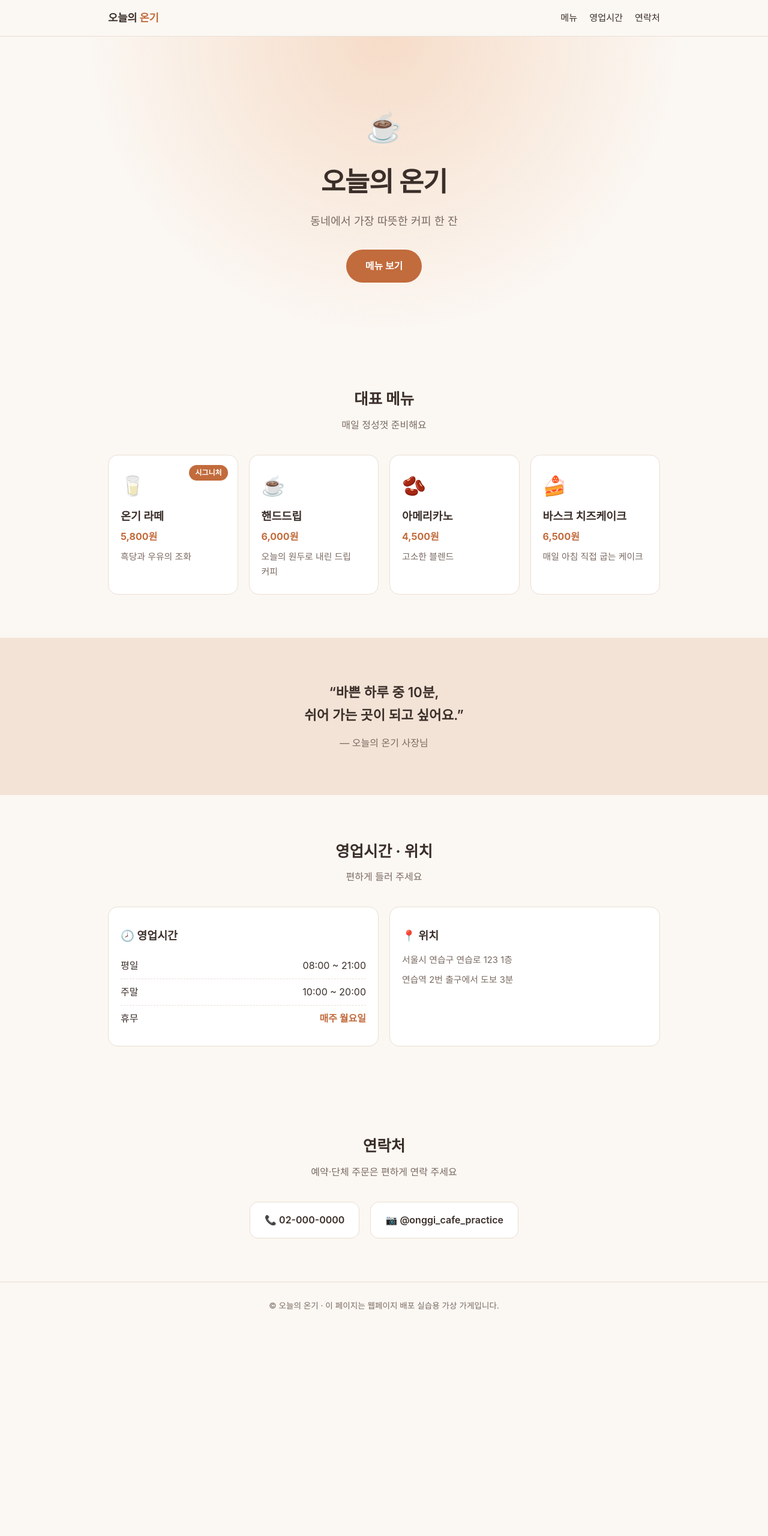
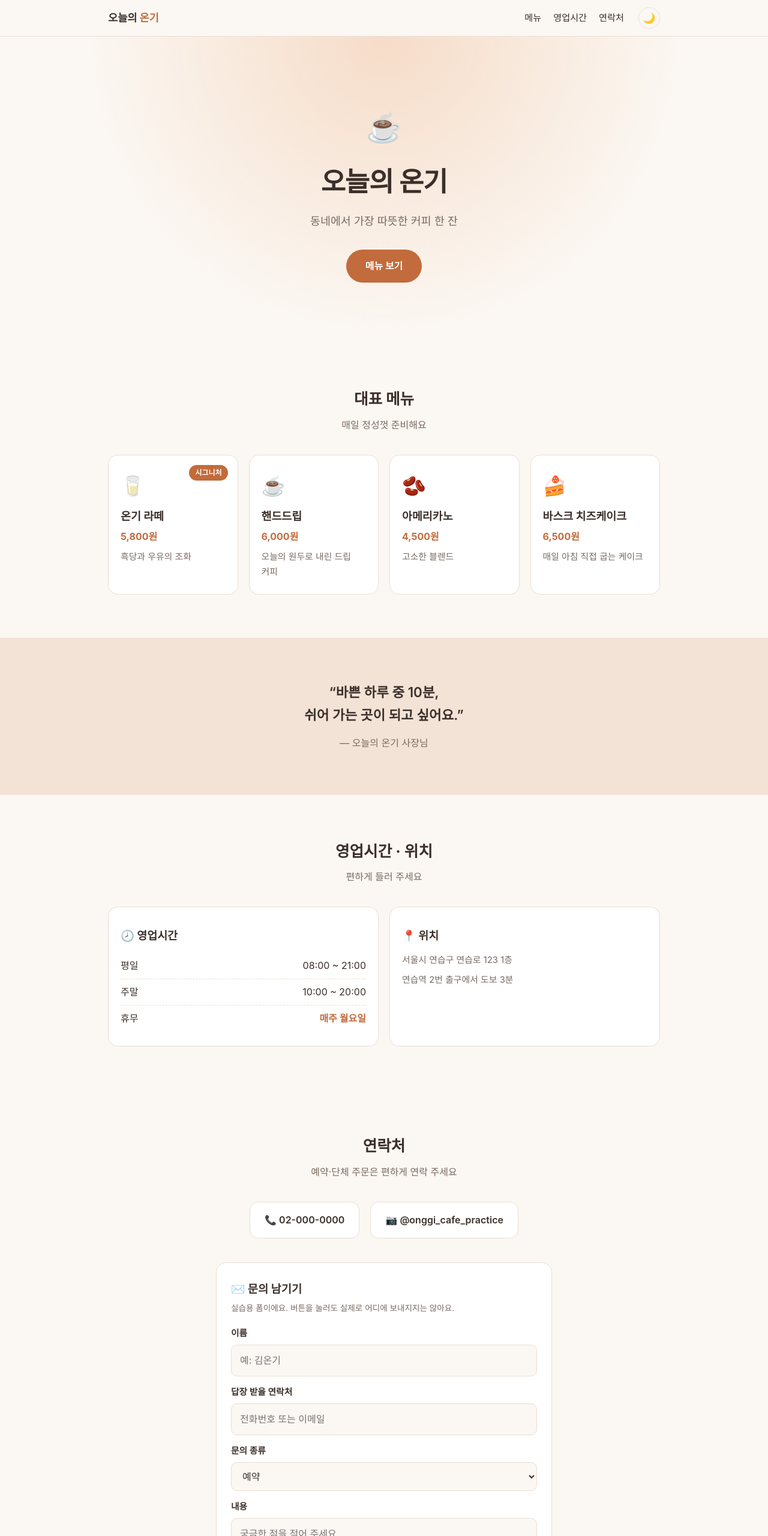
Before and after one commit to akkayaja/claude-code-practice-kit, a plain HTML site: page 11_웹페이지배포/index.html in a window 1280 px wide. Shown: the top 2560 px of the page at 60% size. Before the commit the page ends 2228 px from the top, so only its background shows below. Drawn offline with Linux system fonts and the light colour scheme.

Commit message:
11 웹페이지배포: 다크모드와 문의 폼 추가

```diff
--- a/11_웹페이지배포/index.html
+++ b/11_웹페이지배포/index.html
@@ -18,7 +18,31 @@
       --accent: #c26b3c;      /* 포인트: 구운 오렌지 */
       --accent-soft: #f3e3d6; /* 연한 포인트 */
       --line: #eadfd5;        /* 테두리 */
+      --glow: #f6dcc8;        /* 첫 화면 위쪽 은은한 빛 */
+      --header-bg: rgba(251, 247, 242, 0.92); /* 메뉴바 바탕 */
     }
+
+    /* ===== 1-1. 다크모드 색상표 (밤 버전 인테리어) =====
+       html 태그에 data-theme="dark"가 붙으면 위 색들을 이 색으로 바꿔 끼워요 */
+    :root[data-theme="dark"] {
+      --bg: #1c1714;          /* 바탕: 깊은 에스프레소색 */
+      --card: #2a221e;        /* 카드 바탕 */
+      --text: #f2e9e1;        /* 글자: 우유 거품색 */
+      --muted: #b8a89e;
+      --accent: #e08a55;      /* 어두운 곳에서 잘 보이게 조금 밝은 주황 */
+      --accent-soft: #33271f;
+      --line: #3d322b;
+      --glow: #4a2f1f;
+      --header-bg: rgba(28, 23, 20, 0.92);
+    }
+
+    /* 다크모드 전환 버튼 (메뉴바 오른쪽 끝의 🌙/☀️) */
+    .theme-btn {
+      background: none; border: 1px solid var(--line);
+      border-radius: 999px; width: 36px; height: 36px;
+      font-size: 1.05rem; cursor: pointer; margin-left: 4px;
+    }
+    body { transition: background 0.3s, color 0.3s; }
 
     * { box-sizing: border-box; margin: 0; padding: 0; }
 
@@ -47,7 +71,7 @@
     /* ===== 2. 위쪽 메뉴바 ===== */
     header {
       position: sticky; top: 0; z-index: 10;
-      background: rgba(251, 247, 242, 0.92);
+      background: var(--header-bg);
       backdrop-filter: blur(6px);
       border-bottom: 1px solid var(--line);
     }
@@ -57,7 +81,7 @@
     }
     .logo { font-weight: 800; color: var(--text); text-decoration: none; font-size: 1.1rem; }
     .logo span { color: var(--accent); }
-    nav ul { display: flex; gap: 20px; list-style: none; }
+    nav ul { display: flex; align-items: center; gap: 20px; list-style: none; }
     nav ul a { color: var(--text); text-decoration: none; font-size: 0.95rem; }
     nav ul a:hover { color: var(--accent); }
 
@@ -66,7 +90,7 @@
       text-align: center;
       padding: 110px 0 100px;
       background:
-        radial-gradient(circle at 50% 0%, #f6dcc8 0%, transparent 60%),
+        radial-gradient(circle at 50% 0%, var(--glow) 0%, transparent 60%),
         var(--bg);
     }
     .hero .icon { font-size: 3rem; }
@@ -136,6 +160,31 @@
     }
     .contact-list a:hover { border-color: var(--accent); }
 
+    /* ===== 7-1. 문의 폼 ===== */
+    .form-card {
+      max-width: 560px; margin: 40px auto 0;
+      background: var(--card); border: 1px solid var(--line);
+      border-radius: 16px; padding: 28px 24px;
+    }
+    .form-card h3 { margin-bottom: 4px; }
+    .form-card .note { color: var(--muted); font-size: 0.85rem; margin-bottom: 18px; }
+    .field { margin-bottom: 14px; }
+    .field label { display: block; font-weight: 600; font-size: 0.92rem; margin-bottom: 6px; }
+    .field input, .field select, .field textarea {
+      width: 100%; padding: 12px 14px;
+      font: inherit; color: var(--text);
+      background: var(--bg); border: 1px solid var(--line); border-radius: 10px;
+    }
+    .field input:focus, .field select:focus, .field textarea:focus {
+      outline: 2px solid var(--accent); border-color: transparent;
+    }
+    .field textarea { min-height: 110px; resize: vertical; }
+    .form-card .btn { border: none; cursor: pointer; font-size: 1rem; width: 100%; }
+    .done {
+      display: none; margin-top: 16px; padding: 14px 16px;
+      background: var(--accent-soft); border-radius: 10px; font-weight: 600;
+    }
+
     footer {
       text-align: center; color: var(--muted); font-size: 0.85rem;
       padding: 28px 0 40px; border-top: 1px solid var(--line);
@@ -163,6 +212,7 @@
         <li><a href="#menu">메뉴</a></li>
         <li><a href="#info">영업시간</a></li>
         <li><a href="#contact">연락처</a></li>
+        <li><button class="theme-btn" id="themeBtn" aria-label="다크모드 켜기/끄기">🌙</button></li>
       </ul>
     </nav>
   </header>
@@ -252,6 +302,36 @@
         <a href="tel:02-000-0000">📞 02-000-0000</a>
         <a href="#contact">📷 @onggi_cafe_practice</a>
       </div>
+
+      <!-- 문의 폼 (손님이 적는 '문의 쪽지') -->
+      <form class="form-card" id="inquiryForm">
+        <h3>✉️ 문의 남기기</h3>
+        <p class="note">실습용 폼이에요. 버튼을 눌러도 실제로 어디에 보내지지는 않아요.</p>
+
+        <div class="field">
+          <label for="name">이름</label>
+          <input id="name" name="name" type="text" placeholder="예: 김온기" required>
+        </div>
+        <div class="field">
+          <label for="reply">답장 받을 연락처</label>
+          <input id="reply" name="reply" type="text" placeholder="전화번호 또는 이메일" required>
+        </div>
+        <div class="field">
+          <label for="kind">문의 종류</label>
+          <select id="kind" name="kind">
+            <option>예약</option>
+            <option>단체 주문</option>
+            <option>기타</option>
+          </select>
+        </div>
+        <div class="field">
+          <label for="message">내용</label>
+          <textarea id="message" name="message" placeholder="궁금한 점을 적어 주세요" required></textarea>
+        </div>
+
+        <button class="btn" type="submit">문의 보내기</button>
+        <p class="done" id="doneMsg"></p>
+      </form>
     </div>
   </section>
 
@@ -259,5 +339,46 @@
     © 오늘의 온기 · 이 페이지는 웹페이지 배포 실습용 가상 가게입니다.
   </footer>
 
+  <!-- 다크모드 스위치 (전등 스위치처럼 누를 때마다 낮↔밤) -->
+  <script>
+    const root = document.documentElement;   // html 태그
+    const btn = document.getElementById('themeBtn');
+
+    // 처음 열 때: 전에 고른 모드가 있으면 그걸, 없으면 휴대폰·컴퓨터 설정(다크/라이트)을 따라가요
+    let saved = null;
+    try { saved = localStorage.getItem('theme'); } catch (e) {}
+    const systemDark = window.matchMedia('(prefers-color-scheme: dark)').matches;
+    setTheme(saved || (systemDark ? 'dark' : 'light'));
+
+    // 버튼을 누르면 반대 모드로 바꾸고 기억해 둬요
+    btn.addEventListener('click', () => {
+      const next = root.dataset.theme === 'dark' ? 'light' : 'dark';
+      setTheme(next);
+      try { localStorage.setItem('theme', next); } catch (e) {}
+    });
+
+    function setTheme(mode) {
+      root.dataset.theme = mode;                  // html에 data-theme="dark" 또는 "light"
+      btn.textContent = mode === 'dark' ? '☀️' : '🌙'; // 밤이면 해, 낮이면 달 아이콘
+    }
+
+    // ===== 문의 폼: '보내기'를 누르면 =====
+    const form = document.getElementById('inquiryForm');
+    const done = document.getElementById('doneMsg');
+
+    form.addEventListener('submit', (event) => {
+      event.preventDefault();  // 페이지가 새로고침되며 사라지지 않게 막아요
+
+      const name = document.getElementById('name').value.trim();
+      const kind = document.getElementById('kind').value;
+
+      // 접수 안내 문구 보여 주기 (textContent라서 손님이 이상한 글자를 넣어도 안전해요)
+      done.textContent = `${name}님, '${kind}' 문의가 접수됐어요! (실습용이라 실제로 전송되지는 않아요)`;
+      done.style.display = 'block';
+
+      form.reset();            // 칸 비우기
+    });
+  </script>
+
 </body>
 </html>
```
